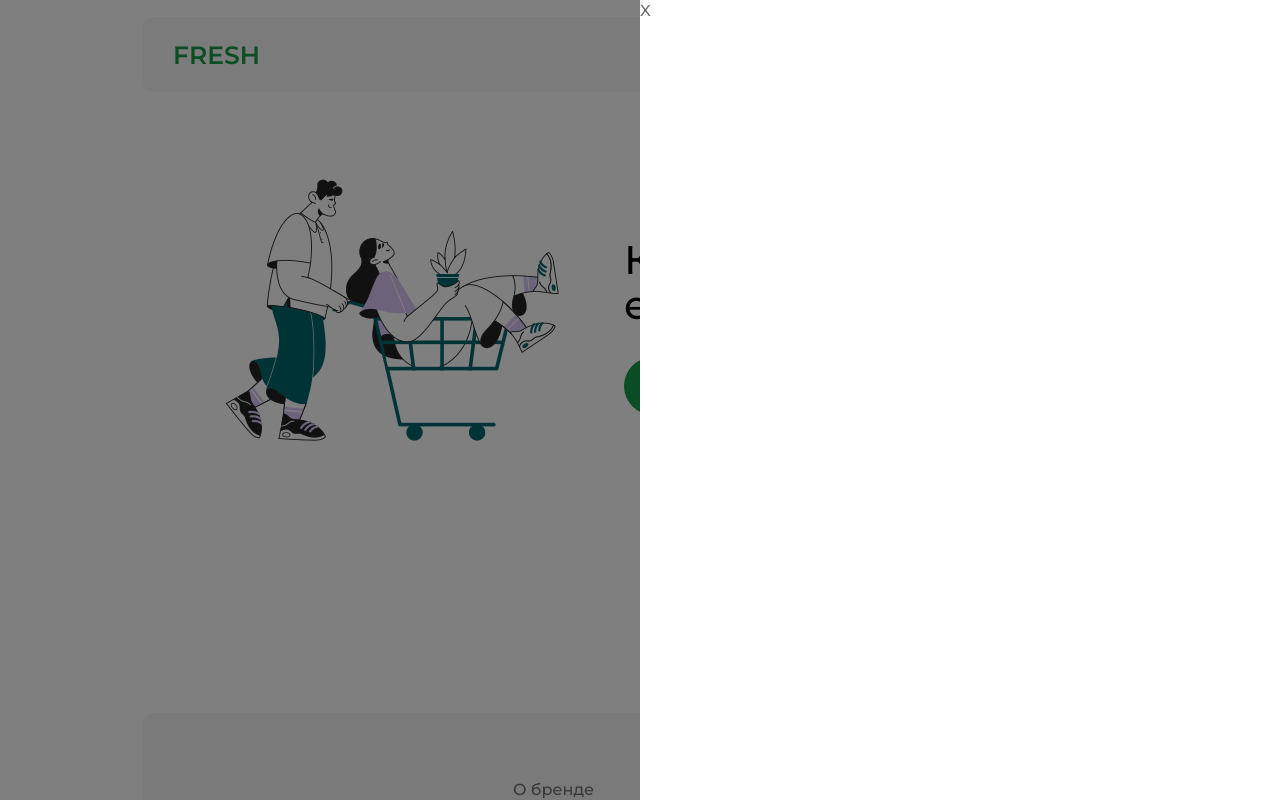
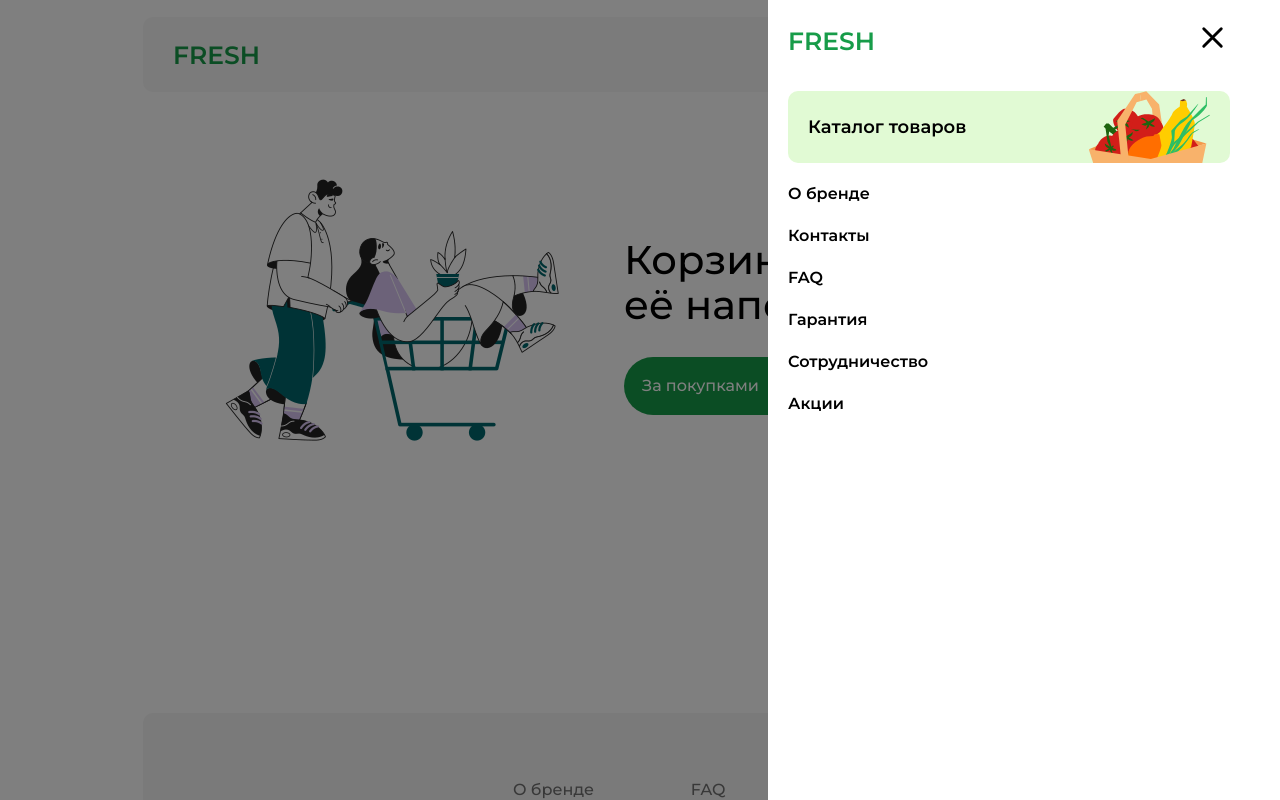
Before and after one commit to caxar/fresh-store, a React (Vite) app: page /cart in a window 1280 px wide. Both pictures are taken after a click on the element 1084 px from the left and 54 px from the top of the page. Shown: the top 800 px of the page. Built offline with nearby package versions, Linux system fonts and the light colour scheme.

Commit message:
мобильное меню

```diff
--- a/src/components/Heading/MobileMenu/MobileMenu.scss
+++ b/src/components/Heading/MobileMenu/MobileMenu.scss
@@ -20,18 +20,63 @@
     transition: all 0.3s ease;
   }
   .mobile-content {
-    width: 50%;
+    width: 40%;
     height: 100%;
     background: #fff;
     position: relative;
     z-index: 40;
     display: flex;
+    padding: 20px 50px 30px 20px;
     flex-direction: column;
     transform: translateX(100%);
     animation: showMenuMobile 0.3s ease forwards;
     &.showmenu {
       transform: translateX(0%);
       animation: showMenuMobile 0.3s ease forwards;
+    }
+    &__top {
+      display: flex;
+      align-items: center;
+      justify-content: space-between;
+      gap: 30px;
+      margin-bottom: 30px;
+      .logo {
+        font-size: 25px;
+        font-weight: 600;
+        color: $green-3;
+      }
+    }
+    .mobile-nav {
+      &__adv {
+        display: flex;
+        align-items: center;
+        justify-content: space-between;
+        width: 100%;
+        background: $green-light;
+        padding: 0px 20px;
+        border-radius: 10px;
+        -webkit-border-radius: 10px;
+        -moz-border-radius: 10px;
+        -ms-border-radius: 10px;
+        -o-border-radius: 10px;
+        margin-bottom: 20px;
+        span {
+          font-size: 18px;
+          font-weight: 600;
+          color: $black;
+        }
+        img {
+          width: 30%;
+        }
+      }
+      &__item {
+        margin-bottom: 20px;
+        a {
+          color: $black;
+          font-weight: 600;
+          //   font-size: 17px;
+        }
+      }
     }
   }
 }
--- a/src/components/Heading/MobileMenu/index.tsx
+++ b/src/components/Heading/MobileMenu/index.tsx
@@ -1,4 +1,9 @@
 import React from "react";
+
+import { nanoid } from "nanoid";
+import { Link } from "react-router-dom";
+
+import AdvCatalogImage from "../../../assets/adv-catalog.svg";
 
 import "./MobileMenu.scss";
 
@@ -7,6 +12,33 @@ interface PropsMenu {
   setShowMobileMenu: (i: boolean) => void;
 }
 
+const dataMenu = [
+  {
+    title: "О бренде",
+    link: "/about",
+  },
+  {
+    title: "Контакты",
+    link: "/contacts",
+  },
+  {
+    title: "FAQ",
+    link: "/faq",
+  },
+  {
+    title: "Гарантия",
+    link: "/garanty",
+  },
+  {
+    title: "Сотрудничество",
+    link: "/communication",
+  },
+  {
+    title: "Акции",
+    link: "/acii",
+  },
+];
+
 const MobileMenu = ({ showMobileMenu, setShowMobileMenu }: PropsMenu) => {
   // Зкрыть меню при клике вне элемента
   const handleClickOut = (e) => {
@@ -14,12 +46,52 @@ const MobileMenu = ({ showMobileMenu, setShowMobileMenu }: PropsMenu) => {
       setShowMobileMenu(false);
     }
   };
+
+  const handleClickClose = () => {
+    setShowMobileMenu(false);
+  };
   return (
     <div className="mobile-menu" onClick={(e) => handleClickOut(e)}>
       <div className="mobile-bg"></div>
       <div className={`mobile-content ${showMobileMenu ? "showMenu" : ""}`}>
-        <div className="mobile-close">X</div>
-        <div className="mobile-main"></div>
+        <div className="mobile-content__top">
+          <div className="logo">FRESH</div>
+          <div onClick={() => handleClickClose()} className="mobile-close">
+            <svg
+              width="35px"
+              height="35px"
+              viewBox="0 0 24 24"
+              fill="none"
+              xmlns="http://www.w3.org/2000/svg"
+            >
+              <g id="Menu / Close_MD">
+                <path
+                  id="Vector"
+                  d="M18 18L12 12M12 12L6 6M12 12L18 6M12 12L6 18"
+                  stroke="#000000"
+                  strokeWidth="2"
+                  strokeLinecap="round"
+                  strokeLinejoin="round"
+                />
+              </g>
+            </svg>
+          </div>
+        </div>
+        <div className="mobile-main">
+          <ul className="mobile-nav">
+            <li>
+              <Link to="/goods" className="mobile-nav__adv">
+                <span>Каталог товаров</span>
+                <img src={AdvCatalogImage} alt="" />
+              </Link>
+            </li>
+            {dataMenu.map((item) => (
+              <li key={nanoid()} className="mobile-nav__item">
+                <Link to={item.link}>{item.title}</Link>
+              </li>
+            ))}
+          </ul>
+        </div>
       </div>
     </div>
   );
--- a/src/css-config/colors.scss
+++ b/src/css-config/colors.scss
@@ -1,6 +1,7 @@
 $green-1: #102706;
 $green-2: #1c8242;
 $green-3: #179c49;
+$green-light: #e1fad4;
 $orange: #fbb552;
 $white: #ffffff;
 $gray-1: #707070;
```
Also changed, not shown: src/assets/adv-catalog.svg (added).
